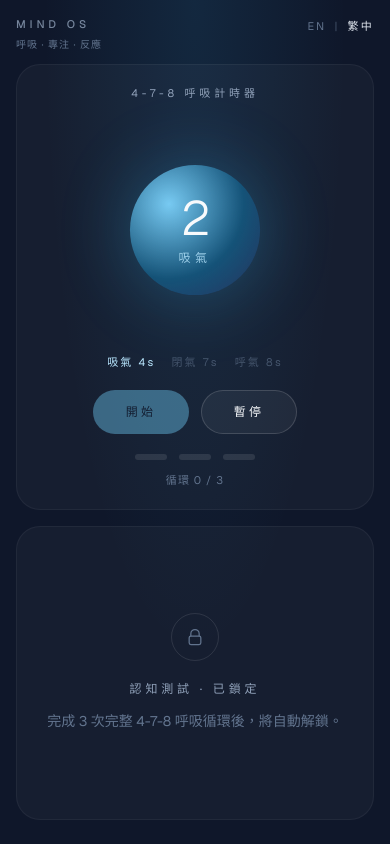
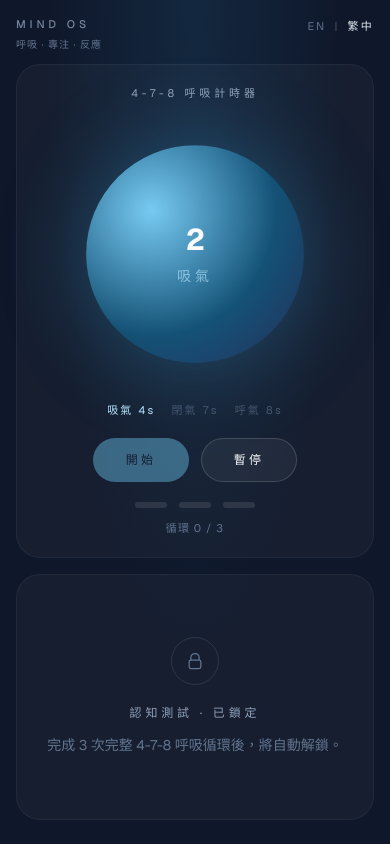
Before and after one commit to wongbrian927-hash/mind-os-mvp, a Next.js app: page / in a window 390 px wide. Both pictures are taken after a click on the button "開始". Built offline with nearby package versions, Linux system fonts and the light colour scheme.

Commit message:
fix: optimize breathing circle scale & size for mobile

```diff
--- a/app/page.tsx
+++ b/app/page.tsx
@@ -26,8 +26,8 @@ const REACTION_TRIALS = 3;
 const STROOP_COUNT = 4;
 const BUFFER_SECONDS = 2;
 const STROOP_BUFFER_SECONDS = 3;
-const MIN_SCALE = 0.42;
-const MAX_SCALE = 1;
+const MIN_SCALE = 0.85;
+const MAX_SCALE = 1.2;
 const TALLY_FORM_URL = "https://tally.so/r/0QWeRA";
 
 const PHASE_MS: Record<BreathPhase, number> = {
@@ -604,28 +604,32 @@ export default function Home() {
         >
           <p className="text-[11px] tracking-[0.35em] text-slate-400">{t.breathTitle}</p>
 
-          <div className="relative mx-auto mt-6 flex h-52 w-52 flex-col items-center justify-center sm:mt-10 sm:h-64 sm:w-64">
+          <div className="relative mx-auto mt-6 flex h-64 w-64 flex-col items-center justify-center overflow-visible sm:mt-10 sm:h-72 sm:w-72">
             <div
               ref={orbRef}
-              className="absolute inset-0 m-auto rounded-full transition-transform duration-300"
+              className={`absolute inset-0 m-auto h-48 w-48 rounded-full transition-transform duration-300 ${
+                phase === "hold" && isRunning ? "animate-pulse" : ""
+              }`}
               style={{
-                width: "70%",
-                height: "70%",
                 transform: `scale(${scale})`,
+                transformOrigin: "center center",
                 transitionDuration: `${transitionMs}ms`,
                 transitionTimingFunction: "ease-in-out",
                 background:
                   "radial-gradient(circle at 30% 30%, rgba(125,211,252,0.95), rgba(14,165,233,0.35) 58%, rgba(99,102,241,0.2) 100%)",
-                boxShadow: "0 0 80px rgba(56,189,248,0.28)",
+                boxShadow:
+                  phase === "hold" && isRunning
+                    ? "0 0 96px rgba(56,189,248,0.55)"
+                    : "0 0 80px rgba(56,189,248,0.28)",
               }}
             />
-            <div className="relative z-10 flex flex-col items-center justify-center">
+            <div className="pointer-events-none relative z-10 flex flex-col items-center justify-center">
               {breathStarted ? (
                 <>
-                  <span className="text-5xl font-light tabular-nums tracking-tight text-[#f8fafc]">
+                  <span className="text-3xl font-bold tabular-nums tracking-tight text-[#f8fafc]">
                     {secondsLeft}
                   </span>
-                  <span className="mt-2 text-xs tracking-[0.38em] text-sky-200/80">
+                  <span className="mt-2 text-sm tracking-[0.28em] text-sky-200/80 opacity-80">
                     {t.phase[phase]}
                   </span>
                 </>
```
